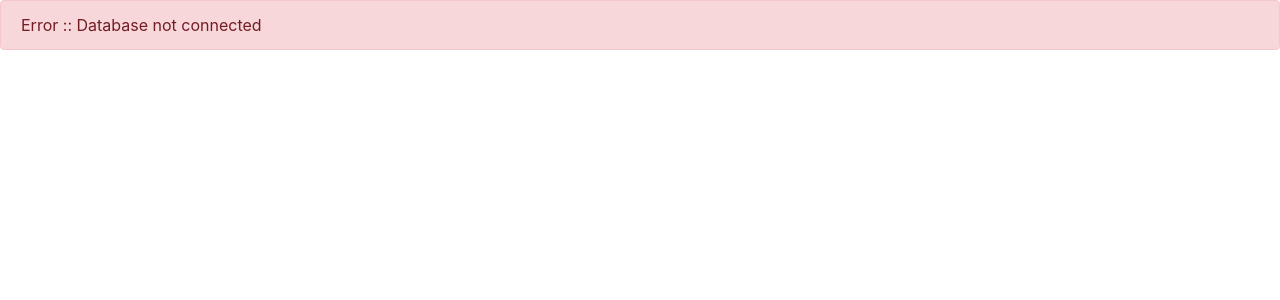
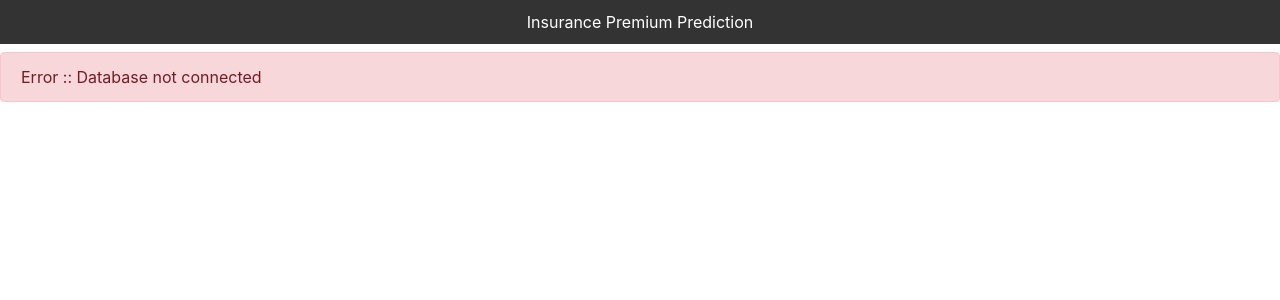
Before and after one commit to Bijoy99roy/Health-Insurance-Prediction, a Flask app: page /getlogs/1 in a window 1280 px wide. Shown: the top 300 px of the page. Run offline with Flask 2, Linux system fonts and the light colour scheme; data that the repository does not hold is empty; some libraries are stand-ins or nearby versions.

Commit message:
updated ui

```diff
--- a/model_prediction/Prediction.py
+++ b/model_prediction/Prediction.py
@@ -46,8 +46,8 @@
                 self.table_name,
                 'Predction complete!!. Exiting Predict method of Prediction class ',
                 'Info')
-            self.logger.database.close_connection()
-            return round(predicted, 2)
+            # self.logger.database.close_connection()
+            return np.round(predicted, 2)
 
         except Exception as e:
             self.logger.log(
--- /dev/null
+++ b/static/css/style.css
@@ -0,0 +1,6 @@
+.heading{
+background-color: #333;
+text-align: center;
+padding: 10px;
+color:white;
+}
--- a/templates/base.html
+++ b/templates/base.html
@@ -5,12 +5,14 @@
     <meta name="viewport" content="width=device-width, initial-scale=1, shrink-to-fit=no">
     <link rel="stylesheet" href="https://maxcdn.bootstrapcdn.com/bootstrap/4.0.0/css/bootstrap.min.css" integrity="sha384-Gn5384xqQ1aoWXA+058RXPxPg6fy4IWvTNh0E263XmFcJlSAwiGgFAW/dAiS6JXm" crossorigin="anonymous">
     <script src="https://ajax.googleapis.com/ajax/libs/jquery/3.5.1/jquery.min.js"></script>
+    <link rel= "stylesheet" type= "text/css" href= "{{ url_for('static',filename='css/style.css') }}">
 
-
-    <title>Credit Card Default Prediction</title>
+    <title>Insurance Premium Prediction</title>
 </head>
 <body>
-
+    <div class="heading">
+        Insurance Premium Prediction
+    </div>
     {% block content %}
     {% endblock content %}
 
--- a/templates/exception.html
+++ b/templates/exception.html
@@ -1,7 +1,7 @@
 {% extends 'base.html' %}
 
 {% block content %}
-<div class="alert alert-danger" role="alert">
+<div class="alert alert-danger mt-2" role="alert">
     {{exception}}
 </div>
 {% endblock %}
--- a/templates/logs.html
+++ b/templates/logs.html
@@ -2,7 +2,7 @@
 
 {% block content %}
 <div class="container">
-  <div class="dropdown">
+  <div class="dropdown mt-2">
   <button class="btn btn-secondary dropdown-toggle" type="button" id="dropdownMenuButton" data-toggle="dropdown" aria-haspopup="true" aria-expanded="false">
     Log List
   </button>
--- a/templates/result.html
+++ b/templates/result.html
@@ -1,14 +1,13 @@
 {% extends 'base.html' %}
 
 {% block content %}
-<div class="block">
+<div class="block mt-3">
   <div class="card text-center">
       <div class="card-header">
         Result
       </div>
       <div class="card-body">
-        <h5 class="card-title">The person take a premium of {{result["output"]}}</h5>
-
+        <h5 class="card-title">The premium for the individual would be {{result["output"][0]}}</h5>
       </div>
   </div>
 </div>
```
Also changed, not shown: templates/index.html (+4 -4 lines).
